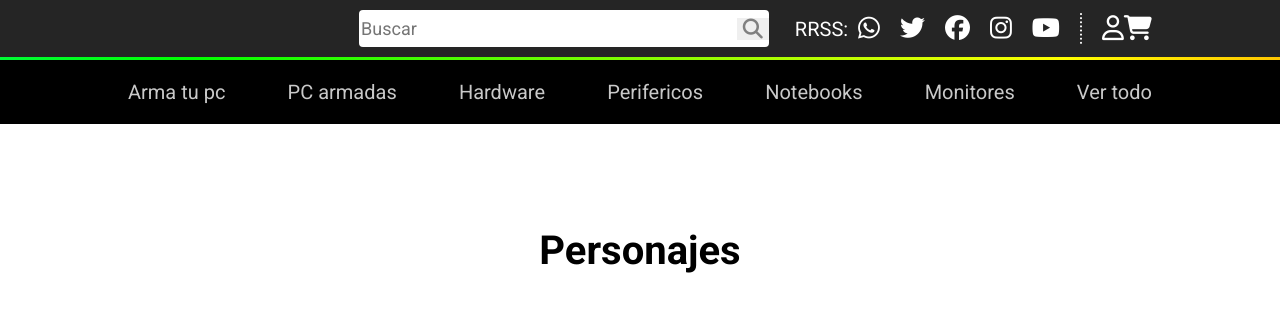
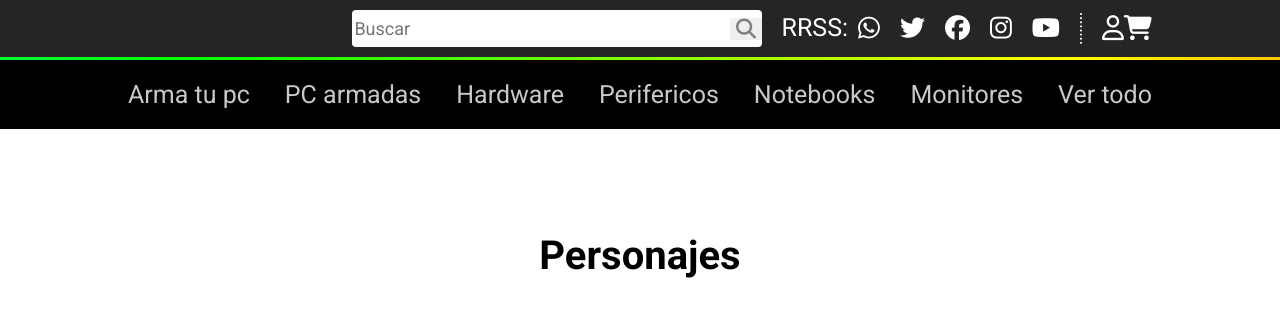
Before and after one commit to Ariel-Caceres/Preentrega, a plain HTML site: page rickandmortyapi.html in a window 1280 px wide. Drawn offline with Linux system fonts and the light colour scheme; no server answers.

Commit message:
no anda carajo 2

```diff
--- a/ESTILOS/apirm.css
+++ b/ESTILOS/apirm.css
@@ -32,5 +32,6 @@ h1{
     font-size: 40px;
 }
 span{
-    font-size: 20px;
+    font-size: 25px;
+    text-decoration: ;
 }
```
